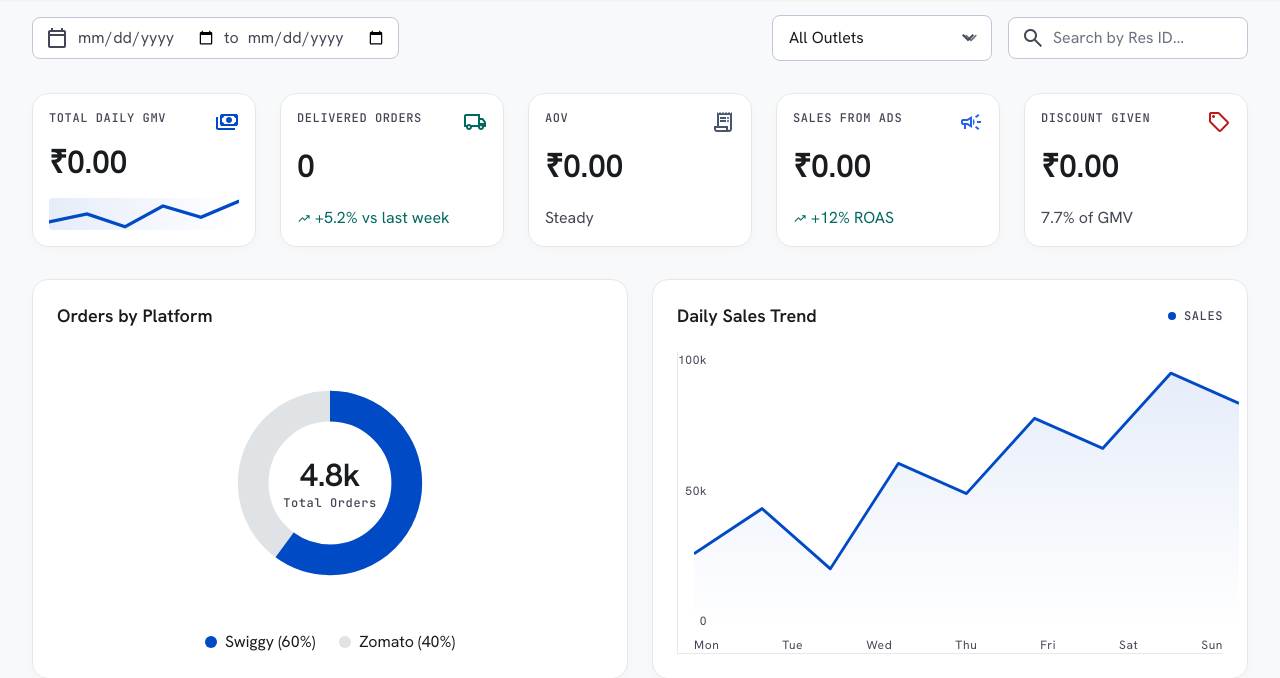
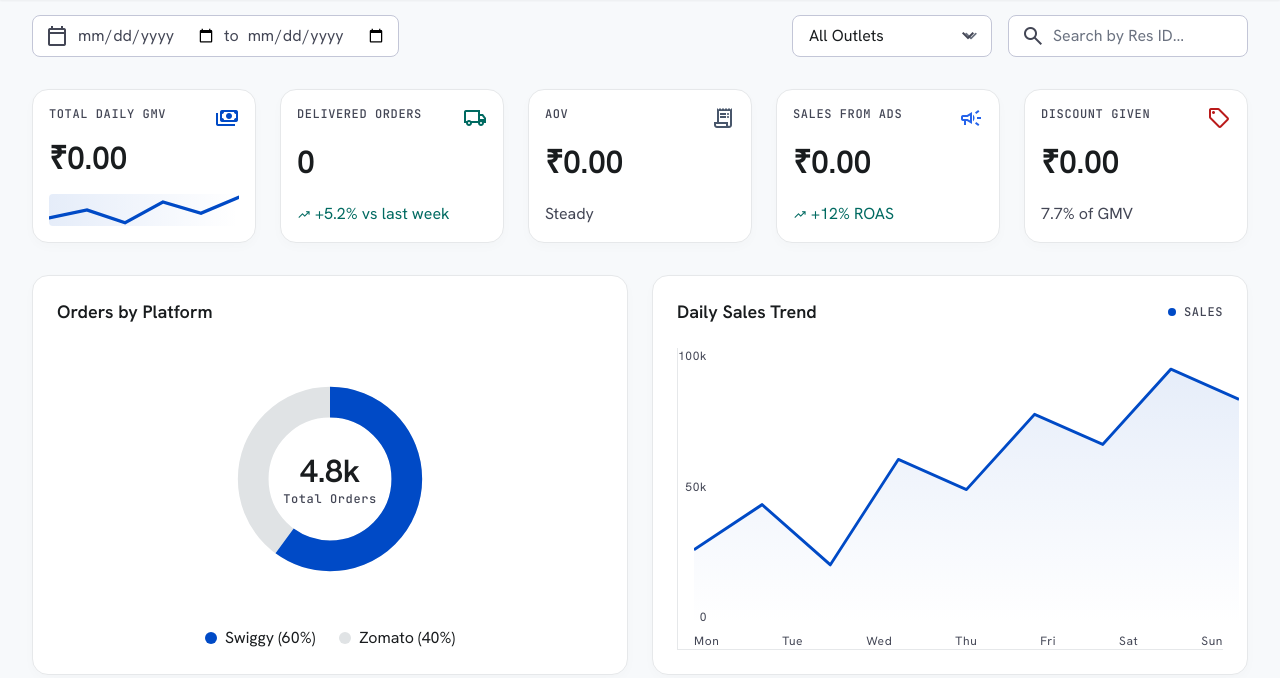
Before and after one commit to AnkConsulting/restaurant-portal, a FastAPI app: page / in a window 1280 px wide. Shown: the part 73-751 px from the top of the page. Run offline with FastAPI, Linux system fonts and the light colour scheme; the visitor is signed in with stand-in values (Sample User, id 1); data that the repository does not hold is empty; some libraries are stand-ins or nearby versions.

Commit message:
Update outlet dropdown styling and structure

```diff
--- a/templates/index.html
+++ b/templates/index.html
@@ -173,18 +173,18 @@
     </div>
 
     <div class="flex items-center gap-4 flex-1 justify-end">
-        <!-- Stitch Styled Outlet Dropdown -->
-        <div class="relative w-full md:w-auto">
-            <select name="outlet" onchange="this.form.submit()" class="appearance-none w-full md:w-[220px] bg-white dark:bg-surface-container-high border border-outline-variant rounded-lg pl-4 pr-10 py-2.5 text-on-surface font-body-md focus:outline-none focus:ring-2 focus:ring-primary/20 transition-all cursor-pointer">
-                <option value="">All Outlets</option>
-                {% for loc in outlets %}
-                <option value="{{ loc }}" {% if loc == selected_outlet %}selected{% endif %}>{{ loc }}</option>
-                {% endfor %}
-            </select>
-            <div class="absolute right-3 top-1/2 -translate-y-1/2 pointer-events-none text-on-surface-variant flex items-center">
-                <span class="material-symbols-outlined">expand_more</span>
-            </div>
+
+        <!-- UPDATED Dropdown Block Start -->
+        <div class="relative min-w-[200px]">
+          <select name="outlet" onchange="this.form.submit()" class="w-full appearance-none bg-white border border-outline-variant rounded-lg px-4 py-2 font-body-md text-body-md text-on-surface focus:border-primary focus:ring-1 focus:ring-primary outline-none pr-10 cursor-pointer">
+            <option value="">All Outlets</option>
+            {% for loc in outlets %}
+            <option value="{{ loc }}" {% if loc == selected_outlet %}selected{% endif %}>{{ loc }}</option>
+            {% endfor %}
+          </select>
+          <span class="material-symbols-outlined absolute right-3 top-1/2 -translate-y-1/2 pointer-events-none text-on-surface-variant">expand_more</span>
         </div>
+        <!-- UPDATED Dropdown Block End -->
 
         <div class="flex items-center bg-white border border-outline-variant rounded-lg px-3 py-2 text-on-surface focus-within:border-primary focus-within:ring-1 focus-within:ring-primary transition-all min-w-[240px]">
             <span class="material-symbols-outlined text-on-surface-variant mr-2" style="font-variation-settings: 'FILL' 0;">search</span>
```
